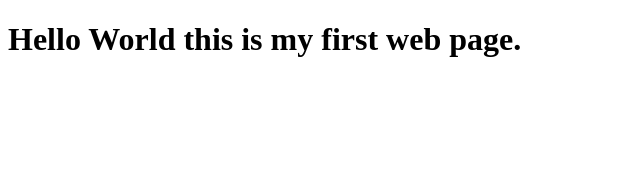
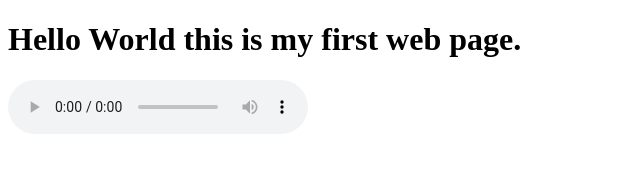
Before and after one commit to Tilation/static-files-test, a plain HTML site: page index.html in a window 1280 px wide. Shown: the whole page, without its empty margins (0-640 px from the left). Drawn offline with Linux system fonts and the light colour scheme.

Commit message:
Update index.html

```diff
--- a/index.html
+++ b/index.html
@@ -8,5 +8,6 @@
 </head>
 <body>
     <h1>Hello World this is my first web page.</h1>
+    <audio controls> <source src="notification-5-158190.mp3" /> </audio>
 </body>
 </html>
```
